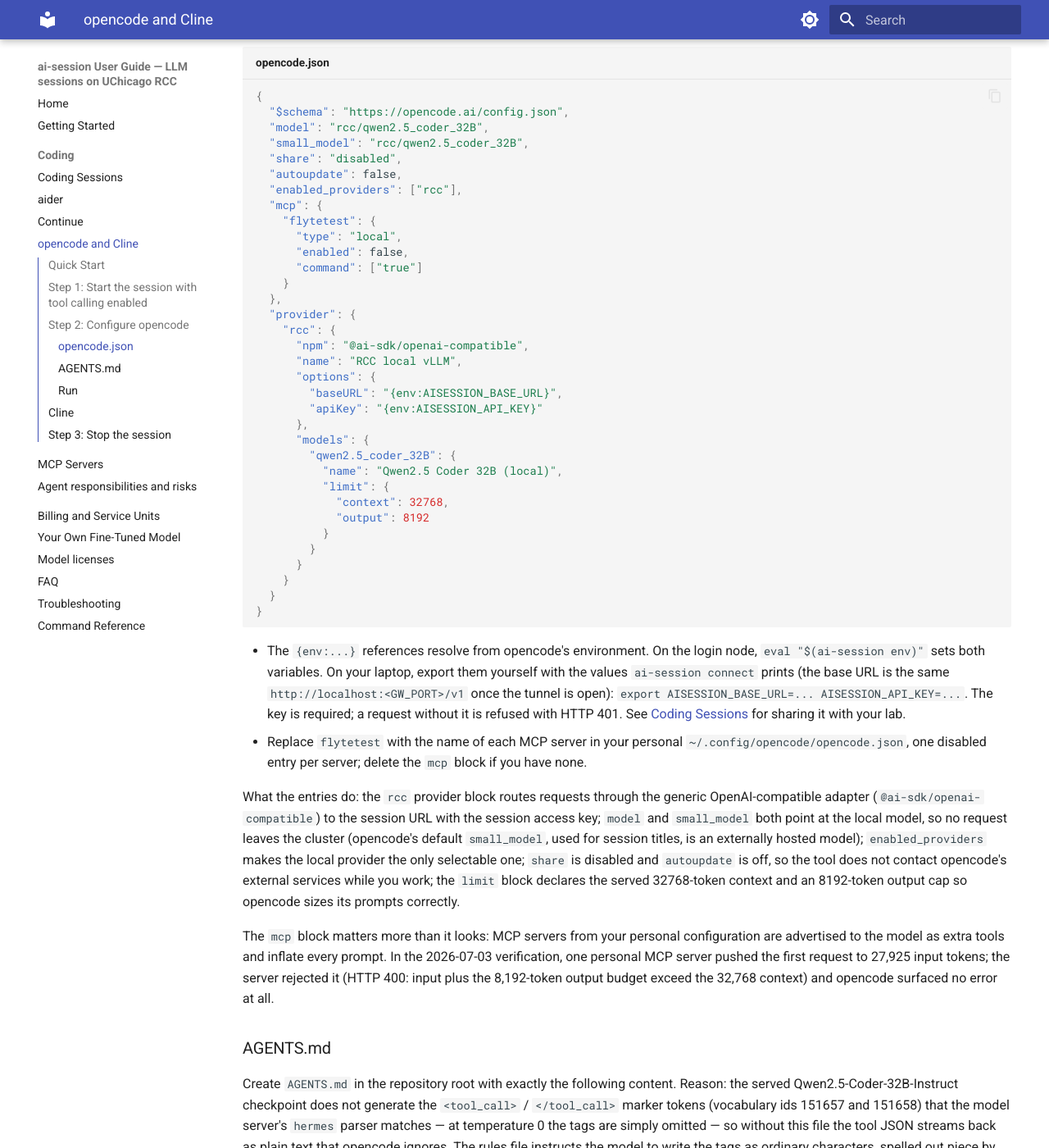
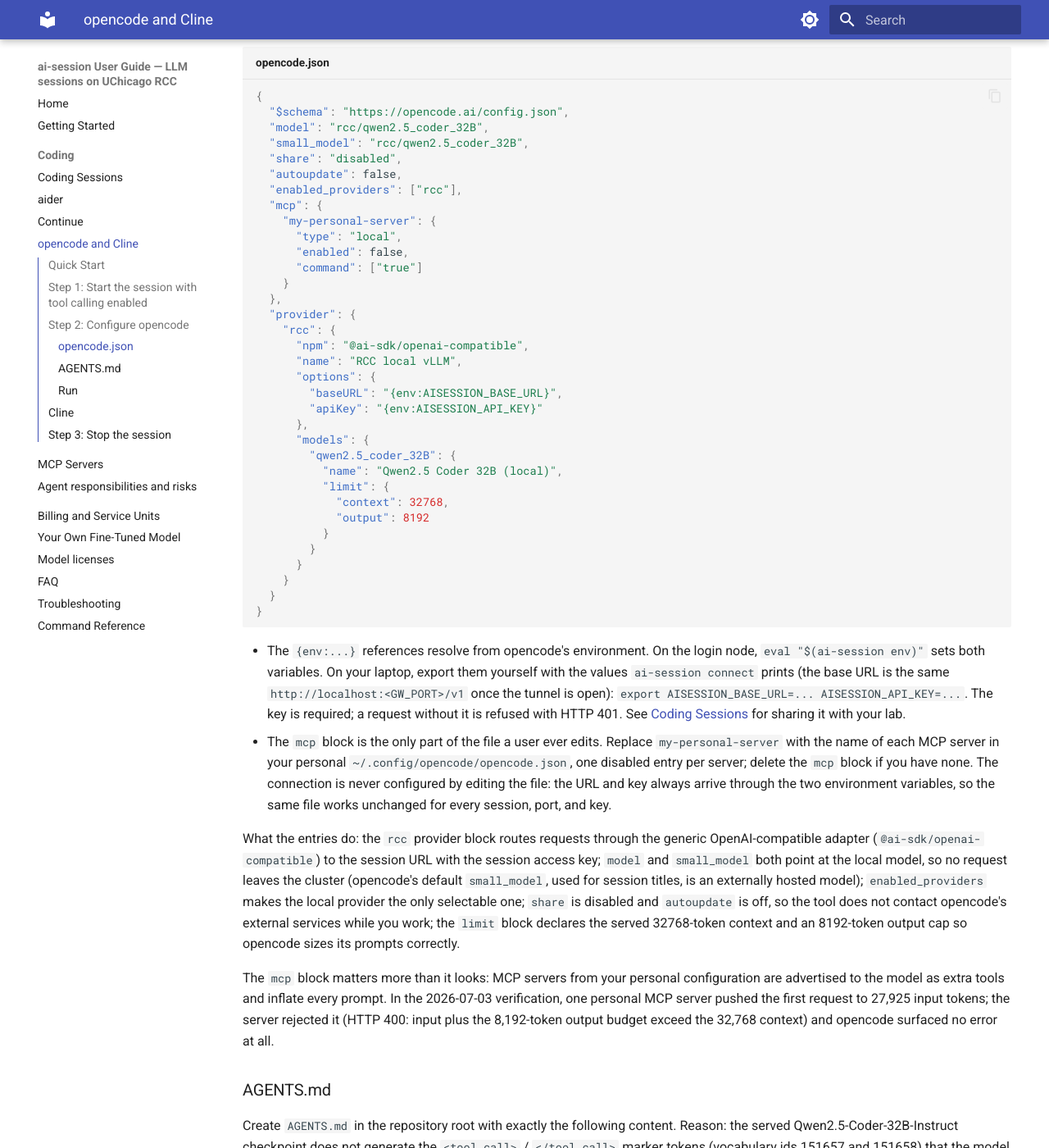
Before and after one commit to rmehta1987/rcc-vllm, an MkDocs documentation site: the page built from docs/coding/opencode.md, in a window 1280 px wide and 1400 px high, scrolled down 2192 px. Shown: the whole window at 82% size. Built offline with MkDocs 1.6.1 and Material for MkDocs 9.7.7, drawn with Linux system fonts in a browser that asks for light colours.

Commit message:
docs: genericize MCP placeholder name; clarify opencode.json is never edited for connection
The opencode example config and its reproductions in the docs named the
placeholder MCP entry after a personal project (flytetest); rename it to
my-personal-server everywhere. Also state explicitly that the mcp block is
the only part of opencode.json a user edits -- the connection always comes
from AISESSION_BASE_URL/AISESSION_API_KEY set by eval "$(ai-session env)",
so the file works unchanged for every session.

Co-Authored-By: Claude Fable 5 <noreply@anthropic.com>

```diff
--- a/docs/coding/opencode.md
+++ b/docs/coding/opencode.md
@@ -114,7 +114,7 @@ root with exactly the following content, which reproduces the example file:
   "autoupdate": false,
   "enabled_providers": ["rcc"],
   "mcp": {
-    "flytetest": {
+    "my-personal-server": {
       "type": "local",
       "enabled": false,
       "command": ["true"]
@@ -149,9 +149,12 @@ root with exactly the following content, which reproduces the example file:
   `export AISESSION_BASE_URL=... AISESSION_API_KEY=...`. The key is required;
   a request without it is refused with HTTP 401. See
   [Coding Sessions](overview.md#the-session-access-key) for sharing it with your lab.
-- Replace `flytetest` with the name of each MCP server in your personal
+- The `mcp` block is the only part of the file a user ever edits. Replace
+  `my-personal-server` with the name of each MCP server in your personal
   `~/.config/opencode/opencode.json`, one disabled entry per server; delete the
-  `mcp` block if you have none.
+  `mcp` block if you have none. The connection is never configured by editing
+  the file: the URL and key always arrive through the two environment
+  variables, so the same file works unchanged for every session, port, and key.
 
 What the entries do: the `rcc` provider block routes requests through the generic
 OpenAI-compatible adapter (`@ai-sdk/openai-compatible`) to the session URL with the
```
Also changed, not shown: ai-session/CODING_AGENTS.md (+2 -2 lines), docs/coding/mcp.md (+1 -1 lines), 1 other file.
